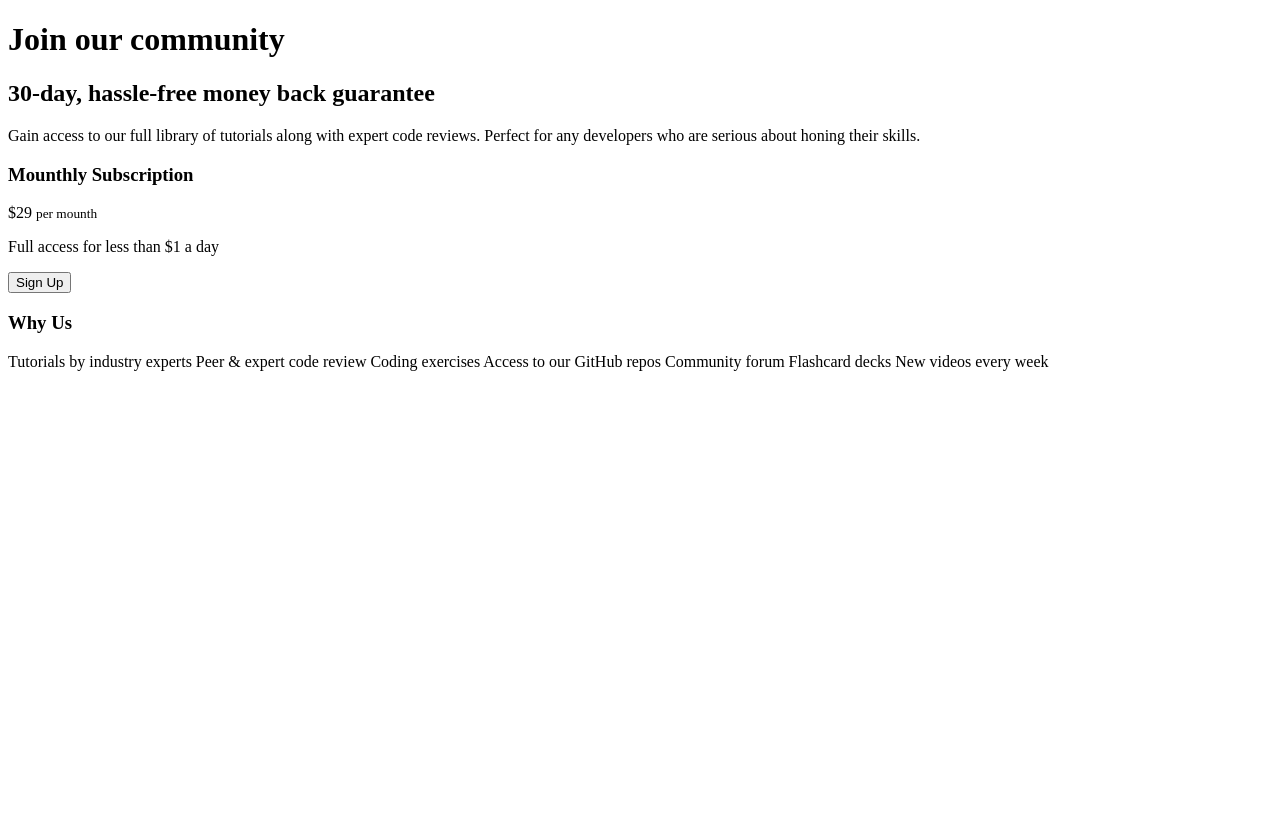
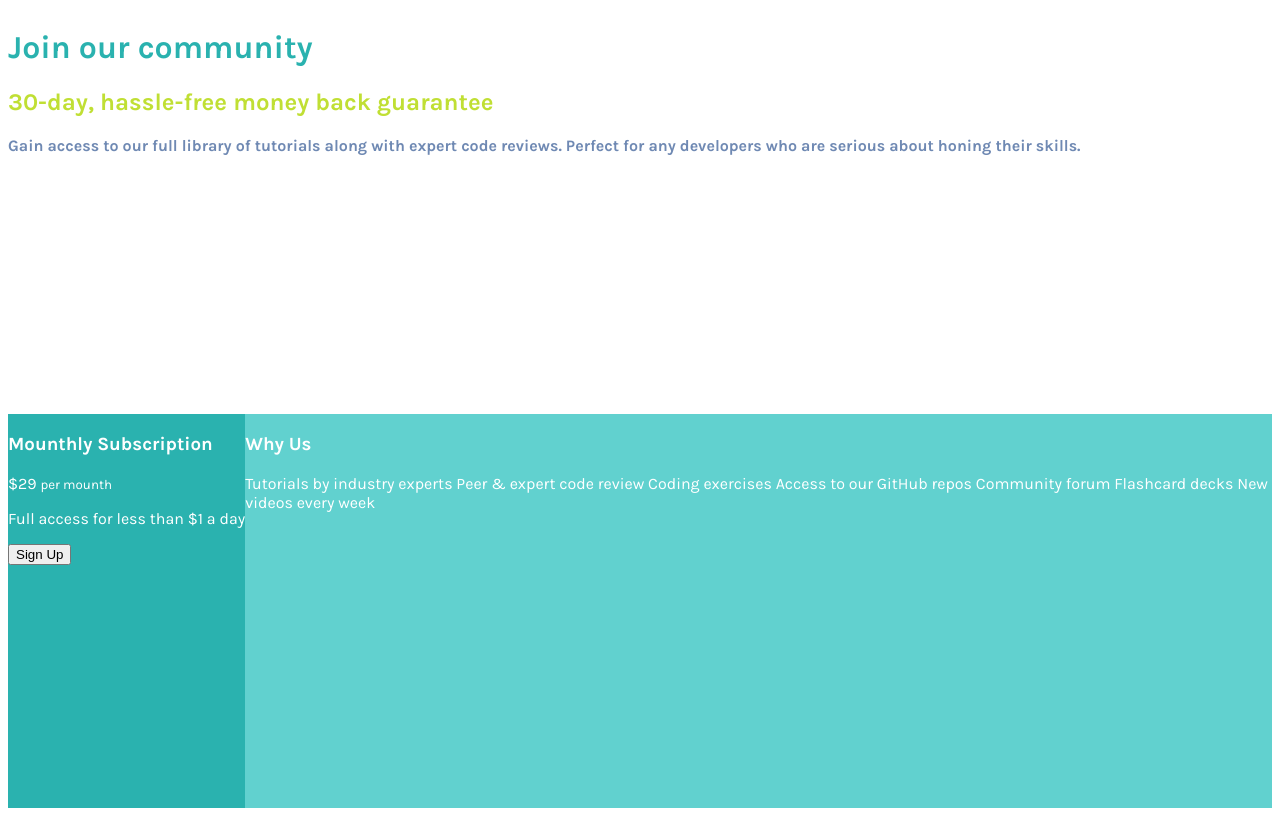
Before and after one commit to Jesse-Snow/Single-price-grid-component, a plain HTML site: page index.html in a window 1280 px wide. Drawn offline with Linux system fonts and the light colour scheme.

Commit message:
Base css finished

```diff
--- a/index.html
+++ b/index.html
@@ -3,9 +3,9 @@
 <head>
   <meta charset="UTF-8">
   <meta name="viewport" content="width=device-width, initial-scale=1.0">
-
   <link rel="icon" type="image/png" sizes="32x32" href="./images/favicon-32x32.png">
 
+  <link rel="stylesheet" href="main.css">
   <title>Single Price Grid Component</title>
 
   <style>
--- /dev/null
+++ b/main.css
@@ -0,0 +1,49 @@
+@import url('https://fonts.googleapis.com/css2?family=Karla:wght@400;700&display=swap');
+/* font-family: 'Karla', sans-serif; */
+
+* {
+  box-sizing: border-box;
+}
+
+:root {
+  --primary-cyan:hsl(179, 62%, 43%);
+  --primary-bright-yellow:hsl(71, 73%, 54%);
+  --neutral-light-gray:hsl(204, 43%, 93%);
+  --neutral-grayish-blue:hsl(217, 31%, 57%);
+  --neutral-grayish-true-blue:hsl(179, 55%, 60%);
+  font-size:16px;
+  font-family:'Karla', sans-serif;
+}
+
+.content {
+  height:100vh;
+  display:grid;
+  grid-template-columns: auto auto;
+  grid-template-rows: auto auto;
+}
+
+.header {
+  grid-column-start: 1;
+  grid-column-end: 3;
+}
+
+.header h1 {
+  color:var(--primary-cyan);
+}
+header h2 {
+  color:var(--primary-bright-yellow);
+}
+.header p {
+  color:var(--neutral-grayish-blue);
+  font-weight:700;
+}
+
+.price {
+  background-color: var(--primary-cyan);
+  color:white;
+}
+
+.whyUs {
+  background-color: var(--neutral-grayish-true-blue);
+  color:white;
+}
```
